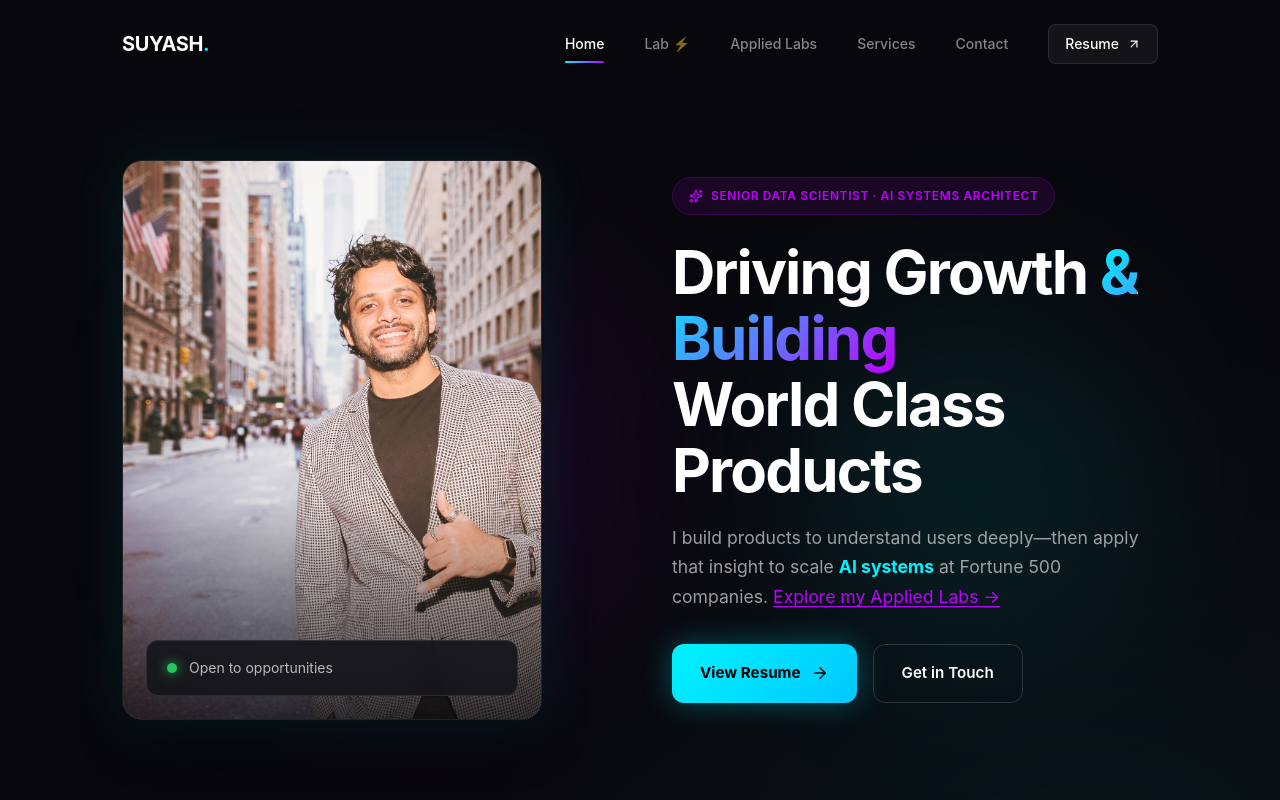
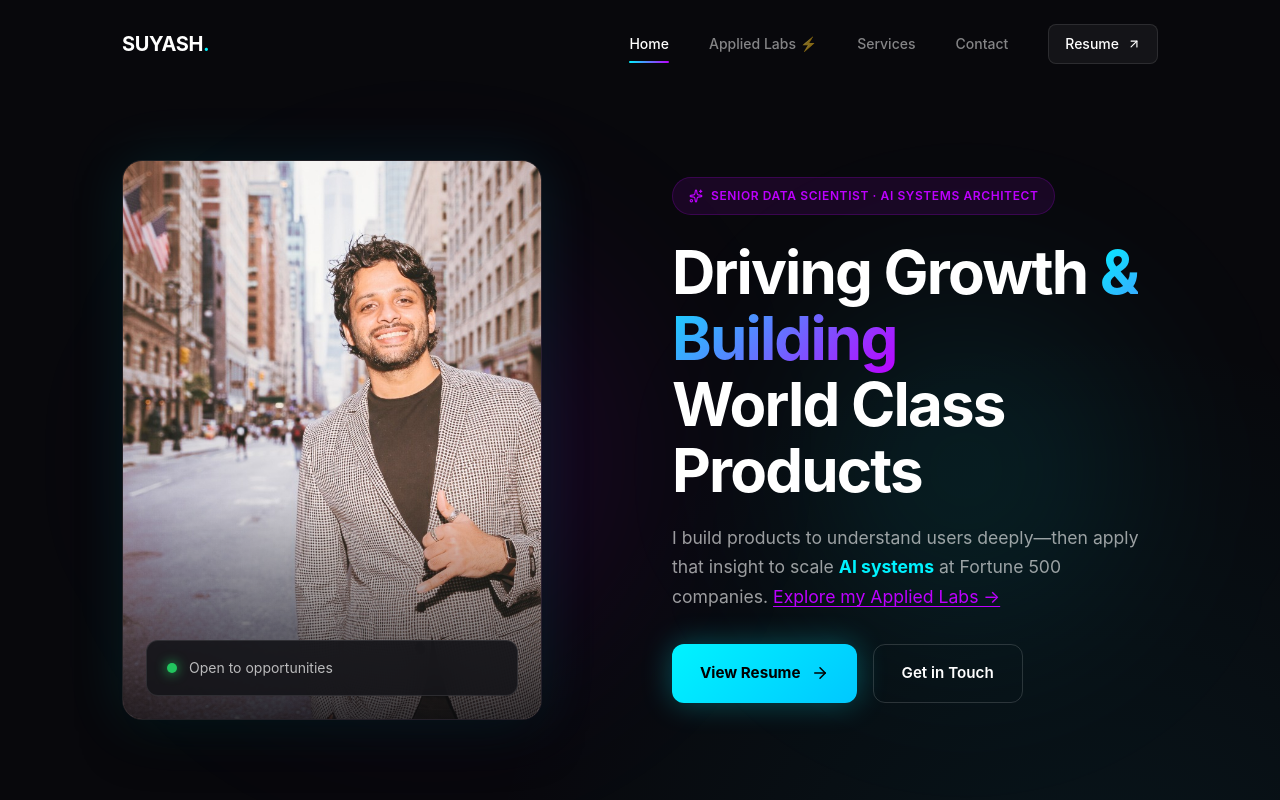
Before and after one commit to justsuyash/justsuyash_portfolio, a React (Vite) app: page / in a window 1280 px wide. Shown: the top 800 px of the page. Built offline with nearby package versions, Linux system fonts and the light colour scheme.

Commit message:
Nav: Remove Lab page, add lightning emoji to Applied Labs

```diff
--- a/src/components/Navbar.jsx
+++ b/src/components/Navbar.jsx
@@ -16,8 +16,7 @@ const Navbar = () => {
 
     const navLinks = [
         { name: 'Home', path: '/' },
-        { name: 'Lab ⚡️', path: '/lab' },
-        { name: 'Applied Labs', path: '/ventures' },
+        { name: 'Applied Labs ⚡️', path: '/ventures' },
         { name: 'Services', path: '/services' },
         { name: 'Contact', path: '/contact' },
     ];
```
